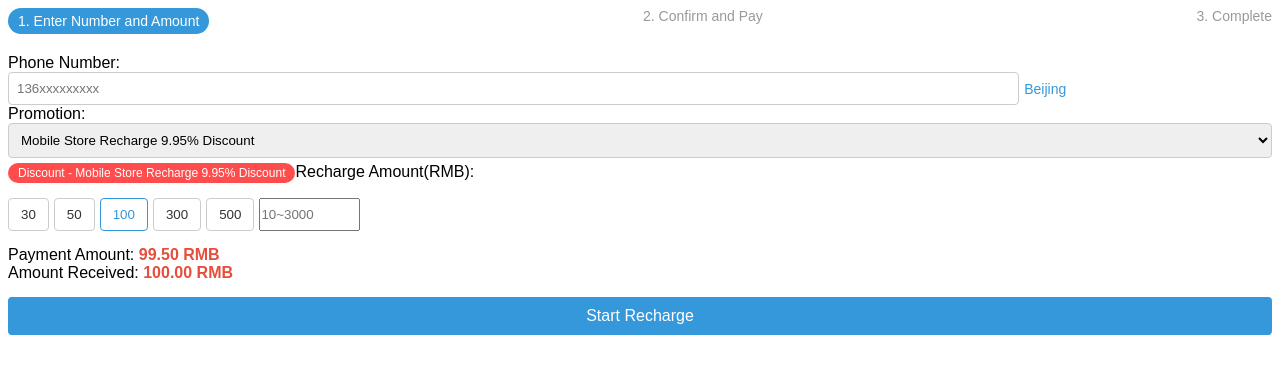
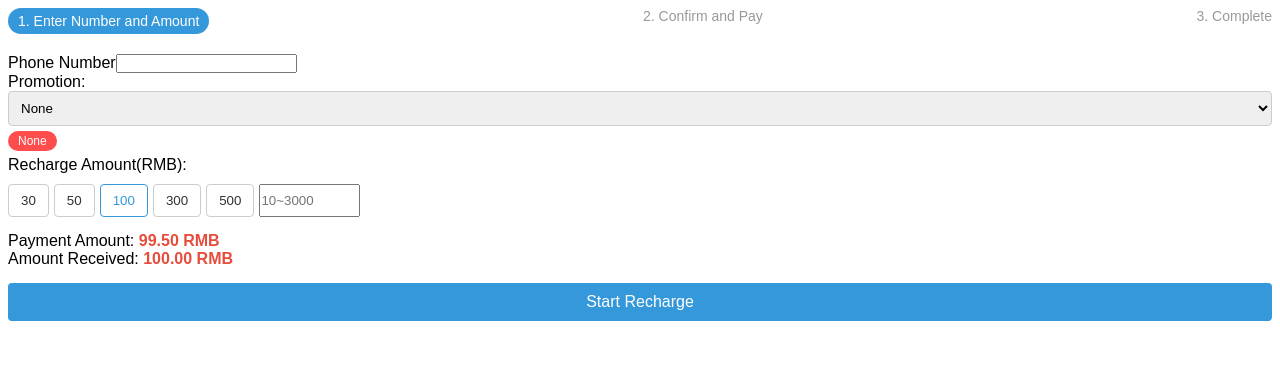
Before and after one commit to ITteam00/Recharge, an Angular app: page / in a window 1280 px wide. Shown: the top 374 px of the page. Built offline with nearby package versions, Linux system fonts and the light colour scheme.

Commit message:
feat: promotion select

```diff
--- a/src/app/app.component.ts
+++ b/src/app/app.component.ts
@@ -5,11 +5,12 @@ import { RechargeFormComponent } from "./recharge-form/recharge-form.component";
 import { PhoneInputComponent } from "./phone-input/phone-input.component";
 import { MoneyCaculaterComponent } from "./money-caculater/money-caculater.component";
 import { RechargeButtonComponent } from "./recharge-button/recharge-button.component";
+import { FormsModule } from '@angular/forms';
 
 @Component({
   selector: 'app-root',
   standalone: true,
-  imports: [RouterOutlet, RechargeHeaderComponent, RechargeFormComponent, PhoneInputComponent, MoneyCaculaterComponent, RechargeButtonComponent],
+  imports: [RouterOutlet, RechargeHeaderComponent, RechargeFormComponent, PhoneInputComponent, MoneyCaculaterComponent, RechargeButtonComponent,FormsModule],
   templateUrl: './app.component.html',
   styleUrl: './app.component.css'
 })
--- a/src/app/money-caculater/money-caculater.component.html
+++ b/src/app/money-caculater/money-caculater.component.html
@@ -1,10 +1,14 @@
 <label for="discount">Promotion:</label>
-<select id="discount">
-    <option>Mobile Store Recharge 9.95% Discount</option>
+<select id="discount" [(ngModel)]="selectedType">
+    <option>None</option>
+    <option>Discount - Mobile Store Recharge 9.95% Discount</option>
+    <option>Discount - Mobile Store Recharge 8.0% Discount</option>
 </select>
-<span class="discount-tag">Discount - Mobile Store Recharge 9.95% Discount</span>
+<span class="discount-tag">{{selectedType}}</span>
 
-<label>Recharge Amount(RMB):</label>
+<div>
+    <label>Recharge Amount(RMB):</label>
+</div>
 <div class="amount-options">
     <button type="button" class="amount-btn">30</button>
     <button type="button" class="amount-btn">50</button>
--- a/src/app/money-caculater/money-caculater.component.ts
+++ b/src/app/money-caculater/money-caculater.component.ts
@@ -1,12 +1,18 @@
 import { Component } from '@angular/core';
+import { FormsModule } from '@angular/forms';
 
 @Component({
   selector: 'app-money-caculater',
   standalone: true,
-  imports: [],
+  imports: [FormsModule],
   templateUrl: './money-caculater.component.html',
   styleUrl: './money-caculater.component.css'
 })
 export class MoneyCaculaterComponent {
-
+  promotionTypes = [
+    "None",
+    "Discount - Mobile Store Recharge 9.95% Discount",
+    "Discount - Mobile Store Recharge 8.0% Discount"
+  ];
+  selectedType = this.promotionTypes[0];
 }
--- a/src/app/phone-input/phone-input.component.css
+++ b/src/app/phone-input/phone-input.component.css
@@ -129,3 +129,12 @@ body {
     text-align: center;
     margin-top: 10px;
 }
+
+.is-invalid {
+    border-color: red;
+  }
+.alert{
+    color: red;
+    font-size: small;
+    text-indent: 2em;
+}
--- a/src/app/phone-input/phone-input.component.html
+++ b/src/app/phone-input/phone-input.component.html
@@ -1,5 +1,15 @@
-<label for="phone">Phone Number:</label>
-<div class="phone-input">
-    <input type="text" id="phone" placeholder="136xxxxxxxxx" />
-    <span class="location">Beijing</span>
-</div>
+<form [formGroup]="phoneForm" (ngSubmit)="onSubmit()">
+    <div class="form-group">
+      <label for="phone">Phone Number</label>
+      <input
+        type="text"
+        class="form-control"
+        id="phone"
+        formControlName="phone"
+        [class.is-invalid]="phone?.invalid && (phone?.dirty || phone?.touched)">
+      <div class="invalid-feedback" *ngIf="phone?.invalid && (phone?.dirty || phone?.touched)">
+        <div class="alert" *ngIf="phone?.errors?.['required']">*Phone number is required.</div>
+        <div class="alert" *ngIf="phone?.errors?.['pattern']">*Phone number must be 11 digits and start with 1.</div>
+      </div>
+    </div>
+  </form>
--- a/src/app/phone-input/phone-input.component.ts
+++ b/src/app/phone-input/phone-input.component.ts
@@ -1,13 +1,30 @@
+import { CommonModule } from '@angular/common';
 import { Component } from '@angular/core';
+import { FormBuilder, FormGroup, ReactiveFormsModule, Validators } from '@angular/forms';
 
 @Component({
   selector: 'app-phone-input',
   standalone: true,
-  imports: [],
+  imports: [ReactiveFormsModule,CommonModule],
   templateUrl: './phone-input.component.html',
   styleUrl: './phone-input.component.css'
 })
 export class PhoneInputComponent {
+  phoneForm: FormGroup;
 
+  constructor(private fb: FormBuilder) {
+    this.phoneForm = this.fb.group({
+      phone: ['', [Validators.required, Validators.pattern('^1[0-9]{10}$')]]
+    });
+  }
 
+  onSubmit() {
+    if (this.phoneForm.valid) {
+      console.log(this.phoneForm.value);
+    }
+  }
+
+  get phone() {
+    return this.phoneForm.get('phone');
+  }
 }
```
